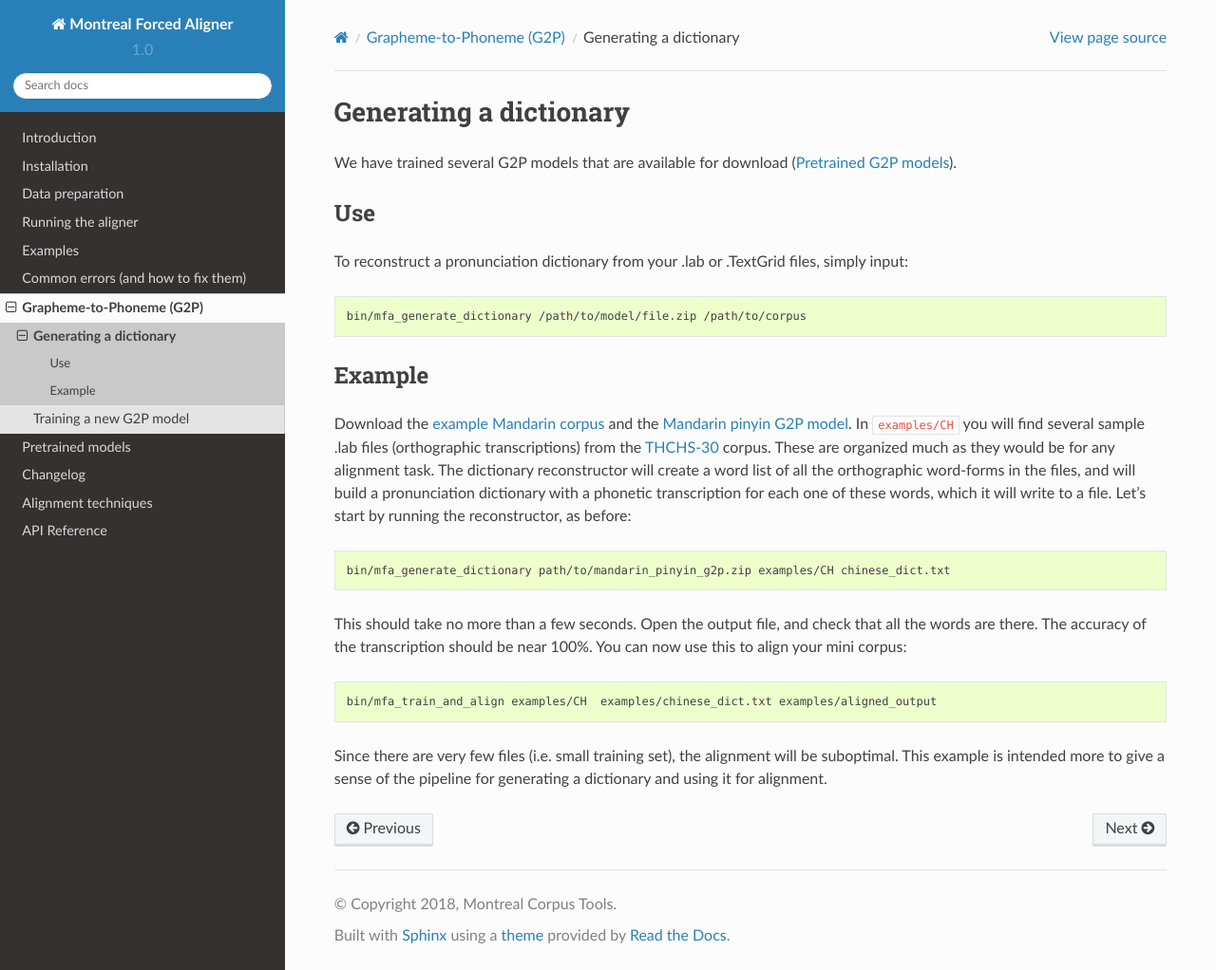
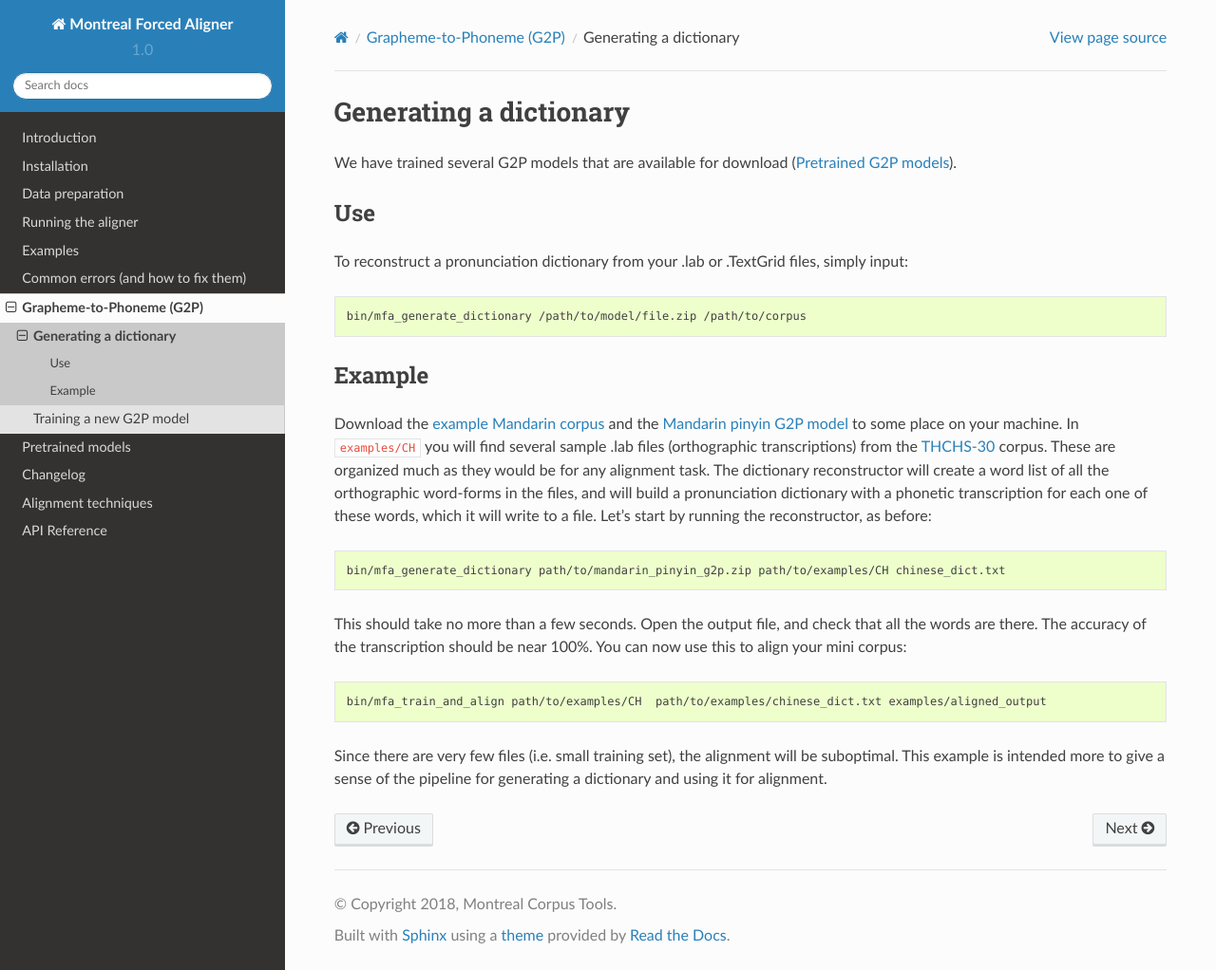
Before and after one commit to MontrealCorpusTools/Montreal-Forced-Aligner, a Sphinx documentation site: the page built from docs/source/dictionary_generating.rst, in a window 1280 px wide and 1022 px high. Shown: the whole window at 95% size. Built offline with Sphinx 7.4.7 and the Read the Docs theme 2.0.0, drawn with Linux system fonts in a browser that asks for light colours.

Commit message:
Updating MFA documentation (#70)

```diff
--- a/docs/source/dictionary_generating.rst
+++ b/docs/source/dictionary_generating.rst
@@ -29,21 +29,21 @@ To reconstruct a pronunciation dictionary from your .lab or .TextGrid files, sim
 Example
 =======
 
-Download the `example Mandarin corpus`_ and the `Mandarin pinyin G2P model`_. In ``examples/CH`` you will find several sample .lab files (orthographic transcriptions)
+Download the `example Mandarin corpus`_ and the `Mandarin pinyin G2P model`_ to some place on your machine. In ``examples/CH`` you will find several sample .lab files (orthographic transcriptions)
 from the `THCHS-30`_ corpus. These are organized much as they would be for any alignment task. The dictionary reconstructor will
 create a word list of all the orthographic word-forms in the files, and will build a pronunciation dictionary with a
 phonetic transcription for each one of these words, which it will write to a file. Let's start by running the reconstructor, as before:
 
 .. code-block:: bash
 
-   bin/mfa_generate_dictionary path/to/mandarin_pinyin_g2p.zip examples/CH chinese_dict.txt
+   bin/mfa_generate_dictionary path/to/mandarin_pinyin_g2p.zip path/to/examples/CH chinese_dict.txt
 
 This should take no more than a few seconds. Open the output file, and check that all the words are there. The accuracy
 of the transcription should be near 100%. You can now use this to align your mini corpus:
 
 .. code-block:: bash
 
-   bin/mfa_train_and_align examples/CH  examples/chinese_dict.txt examples/aligned_output
+   bin/mfa_train_and_align path/to/examples/CH  path/to/examples/chinese_dict.txt examples/aligned_output
 
 Since there are very few files (i.e. small training set), the alignment will be suboptimal. This example is intended more
 to give a sense of the pipeline for generating a dictionary and using it for alignment.
--- a/docs/source/introduction.rst
+++ b/docs/source/introduction.rst
@@ -7,7 +7,7 @@
 
 .. _`P2FA homepage`: https://www.ling.upenn.edu/phonetics/old_website_2015/p2fa/
 
-.. _`FAVE-align homepage`: http://fave.ling.upenn.edu/FAAValign.html
+.. _`FAVE-align homepage`: https://github.com/JoFrhwld/FAVE/wiki/FAVE-align
 
 .. _`MAUS homepage`: http://www.bas.uni-muenchen.de/Bas/BasMAUS.html
 
@@ -131,3 +131,5 @@ Montreal Forced Aligner: trainable text-speech alignment using Kaldi. In
 
 Funding
 =======
+
+We acknowledge funding from Social Sciences and Humanities Research Council (SSHRC) #430-2014-00018, Fonds de Recherche du Québec – Société et Culture (FRQSC) #183356 and Canada Foundation for Innovation (CFI) #32451 to Morgan Sonderegger.
--- a/docs/source/sound_files.rst
+++ b/docs/source/sound_files.rst
@@ -4,7 +4,7 @@
 Sound files
 ***********
 
-The currently only support format for sound files is ``.wav``.  Sound files
+Currently, the only supported format for sound files is ``.wav``.  Sound files
 must adhere to the following conditions:
 
 .. note ::
```
